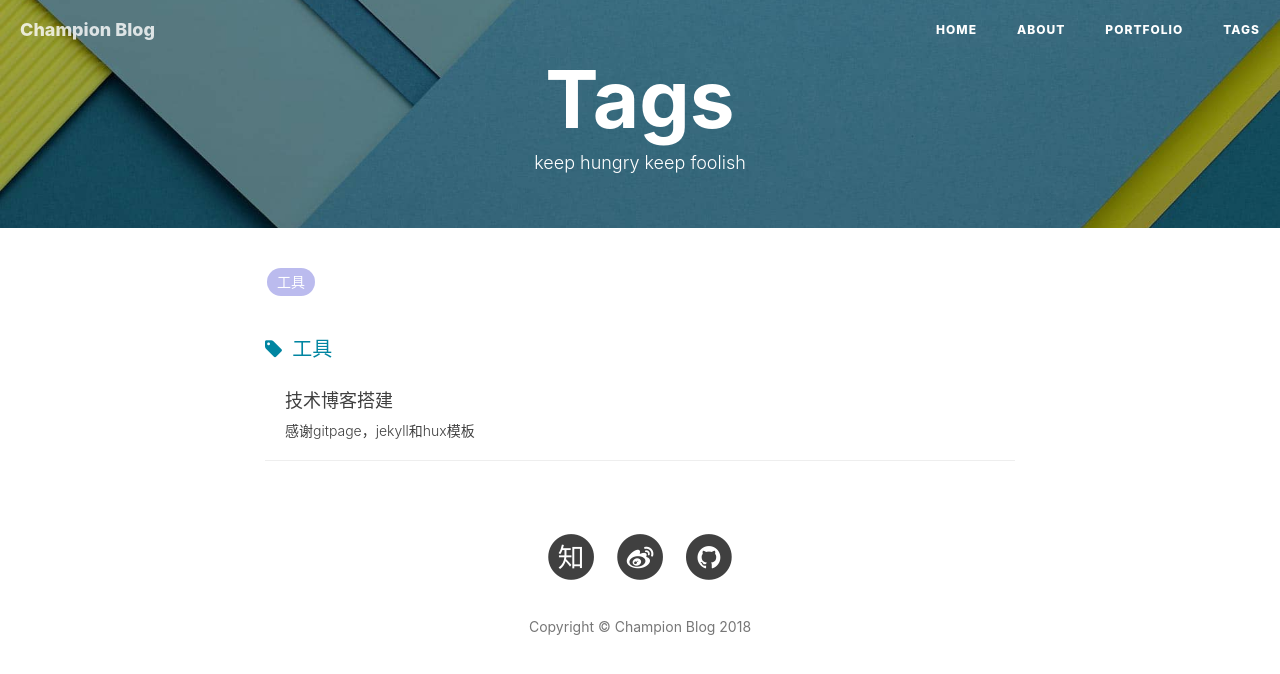
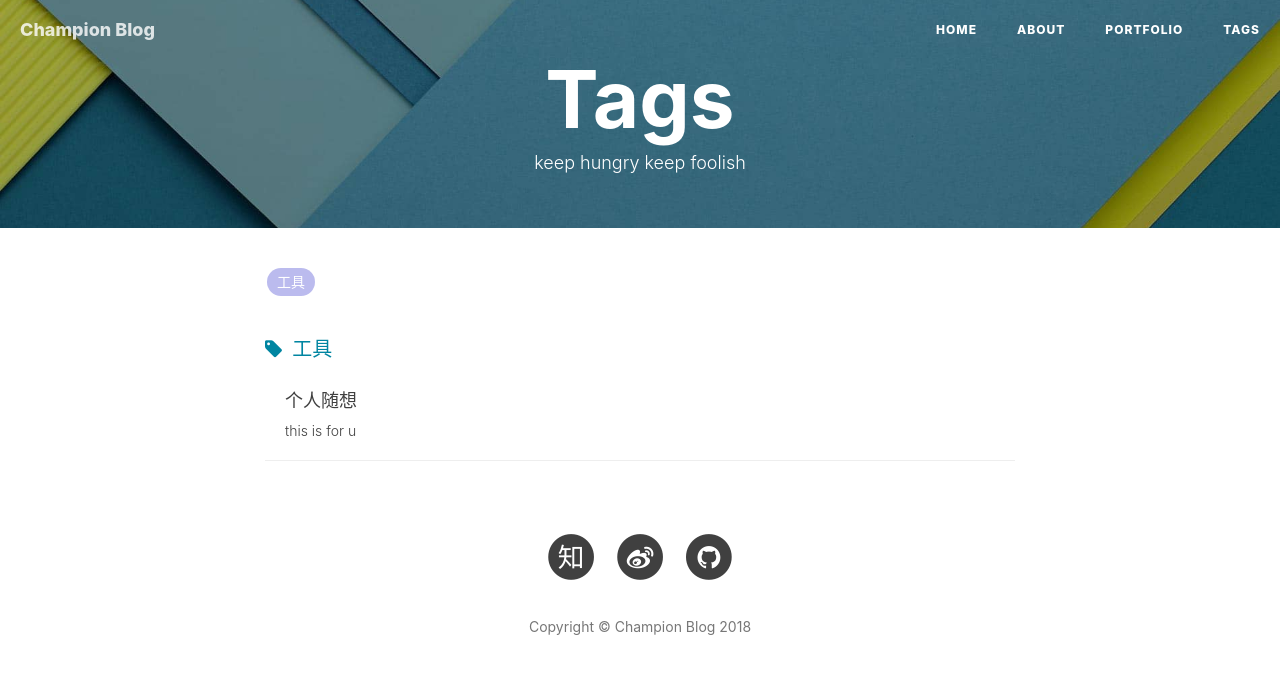
Before and after one commit to champion1Ping/champion1Ping.github.io, a Jekyll site: the page built from tags.html, in a window 1280 px wide. Shown: the top 674 px of the page. Built offline with Jekyll 4.4.1, drawn with Linux system fonts in a browser that asks for light colours; nearby versions of some CDN libraries; comment, search, counter and statistics services are not loaded.

Commit message:
single test

```diff
--- a/_posts/2018-08-29-test.markdown
+++ b/_posts/2018-08-29-test.markdown
@@ -1,9 +1,9 @@
 ---
 layout: single
-title: "技术博客搭建"
-subtitle: "感谢gitpage，jekyll和hux模板"
-date: 2018-08-29
-author: "Anyinlover"
+title: "个人随想"
+subtitle: "this is for u"
+date: 2018-09-27
+author: "zhangping"
 category: true
 tags:
   - 工具
```
